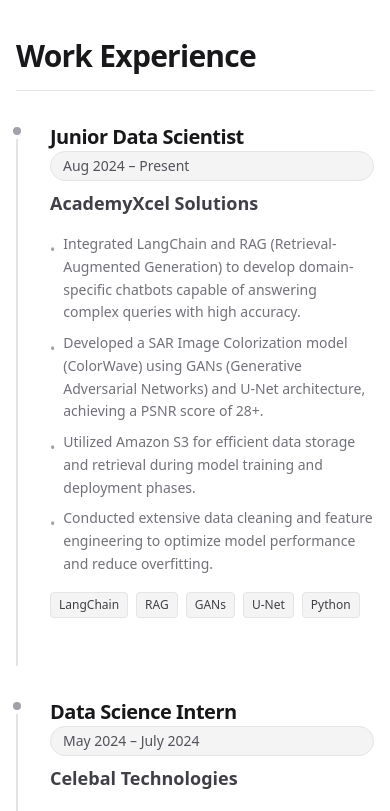
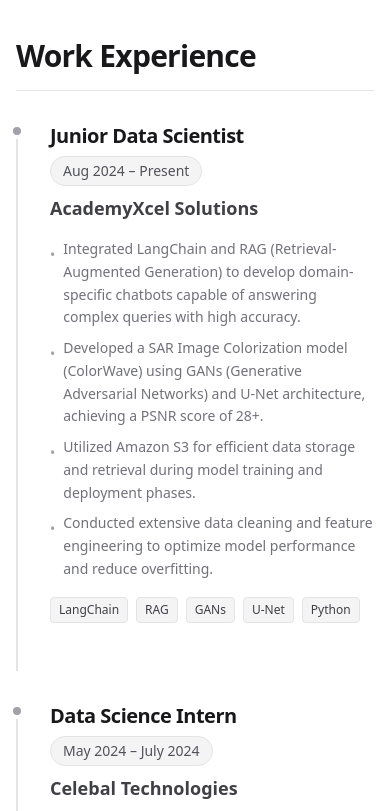
Before and after one commit to sharma-0311/Portfolio, a React (Vite) app: page /about in a window 390 px wide. Shown: the part 2780-3591 px from the top of the page. Built offline with nearby package versions, Linux system fonts and the light colour scheme.

Commit message:
Update ExperienceCard.tsx

```diff
--- a/src/components/ExperienceCard.tsx
+++ b/src/components/ExperienceCard.tsx
@@ -19,9 +19,9 @@ export default function ExperienceCard({ title, company, date, description, tags
             className="relative pl-8 pb-12 border-l-2 border-zinc-200 dark:border-neutral-800 last:border-l-0 last:pb-0"
         >
             <div className="absolute -left-[9px] top-0 h-4 w-4 rounded-full bg-zinc-400 dark:bg-neutral-600 border-4 border-white dark:border-black" />
-            <div className="flex flex-col sm:flex-row sm:items-center sm:justify-between mb-2">
-                <h3 className="text-xl font-bold text-zinc-900 dark:text-white">{title}</h3>
-                <span className="text-sm text-zinc-600 dark:text-zinc-400 font-medium bg-zinc-100 dark:bg-neutral-900 px-3 py-1 rounded-full border border-zinc-200 dark:border-neutral-800">{date}</span>
+            <div className="flex flex-col sm:flex-row sm:items-center sm:justify-between mb-2 gap-2 sm:gap-0">
+                <h3 className="text-xl font-bold text-zinc-900 dark:text-white leading-tight">{title}</h3>
+                <span className="text-sm text-zinc-600 dark:text-zinc-400 font-medium bg-zinc-100 dark:bg-neutral-900 px-3 py-1 rounded-full border border-zinc-200 dark:border-neutral-800 w-fit">{date}</span>
             </div>
             <div className="text-lg font-semibold text-zinc-700 dark:text-zinc-200 mb-4">{company}</div>
             <ul className="space-y-2 mb-4">
```
